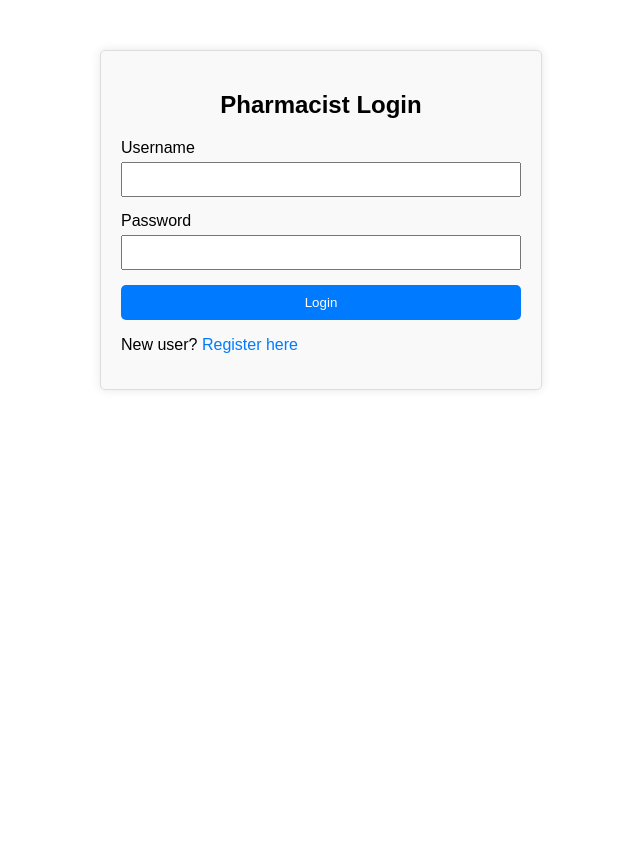
After one commit to Vasnitha16/Pharma_Management, a Flask app: page /login_pharmacist in a window 1280 px wide. The commit adds this page. Shown: the whole page, without its empty margins (319-959 px from the left). Run offline with Flask 3, Linux system fonts and the light colour scheme.

Commit message:
logins regs

```diff
--- a/app.py
+++ b/app.py
@@ -1,81 +1,89 @@
 from flask import Flask, render_template, request, redirect, url_for, flash
 import mysql.connector
-from mysql.connector import Error
+import os
 
 app = Flask(__name__)
-app.secret_key = 'your_secret_key'
+app.secret_key = os.urandom(24)
 
-# Database connection configuration
+# Database connection details
 db_config = {
+    'user': 'root',
+    'password': 'password',
     'host': 'localhost',
-    'user': 'root',
-    'password': 'root',
     'database': 'pharmacy_db'
 }
 
 def get_db_connection():
-    try:
-        connection = mysql.connector.connect(**db_config)
-        if connection.is_connected():
-            return connection
-    except Error as e:
-        print(f"Error: {e}")
-        return None
+    connection = mysql.connector.connect(**db_config)
+    return connection
 
 @app.route('/')
-def home():
-    return """
-    <h1>Welcome to the Pharmacy Database Management System</h1>
-    <nav>
-        <a href='/about'>About Us</a>
-        <a href='/login'>Login</a>
-        <a href='/signup'>Signup</a>
-    </nav>
-    """
-
-@app.route('/about')
 def about():
     return render_template('about.html')
 
-@app.route('/login', methods=['GET', 'POST'])
-def login():
+@app.route('/login_customer', methods=['GET', 'POST'])
+def login_customer():
     if request.method == 'POST':
         username = request.form['username']
         password = request.form['password']
-
         connection = get_db_connection()
         cursor = connection.cursor()
-        cursor.execute("SELECT * FROM pharmacy_users WHERE username = %s AND password = %s", (username, password))
+        cursor.execute("SELECT * FROM pharmacy WHERE username=%s AND password=%s AND role='customer'", (username, password))
         user = cursor.fetchone()
+        cursor.close()
         connection.close()
+        if user:
+            return "Customer logged in successfully!"
+        else:
+            flash('Invalid username or password')
+    return render_template('login_customer.html')
 
-        if user:
-            flash('Login successful!', 'success')
-            return redirect(url_for('home'))
-        else:
-            flash('Invalid credentials, please try again.', 'danger')
-
-    return render_template('login.html')
-
-@app.route('/signup', methods=['GET', 'POST'])
-def signup():
+@app.route('/login_pharmacist', methods=['GET', 'POST'])
+def login_pharmacist():
     if request.method == 'POST':
         username = request.form['username']
         password = request.form['password']
-
         connection = get_db_connection()
         cursor = connection.cursor()
-        try:
-            cursor.execute("INSERT INTO pharmacy_users (username, password) VALUES (%s, %s)", (username, password))
-            connection.commit()
-            flash('Signup successful! Please login.', 'success')
-            return redirect(url_for('login'))
-        except mysql.connector.IntegrityError:
-            flash('Username already exists. Please choose a different username.', 'danger')
-        finally:
-            connection.close()
+        cursor.execute("SELECT * FROM pharmacy WHERE username=%s AND password=%s AND role='pharmacist'", (username, password))
+        user = cursor.fetchone()
+        cursor.close()
+        connection.close()
+        if user:
+            return "Pharmacist logged in successfully!"
+        else:
+            flash('Invalid username or password')
+    return render_template('login_pharmacist.html')
 
-    return render_template('signup.html')
+@app.route('/register_customer', methods=['GET', 'POST'])
+def register_customer():
+    if request.method == 'POST':
+        username = request.form['username']
+        password = request.form['password']
+        connection = get_db_connection()
+        cursor = connection.cursor()
+        cursor.execute("INSERT INTO pharmacy (username, password, role) VALUES (%s, %s, %s)", (username, password, 'customer'))
+        connection.commit()
+        cursor.close()
+        connection.close()
+        flash('Customer registration successful! You can now log in.')
+        return redirect(url_for('login_customer'))
+    return render_template('register_customer.html')
+
+@app.route('/register_pharmacist', methods=['GET', 'POST'])
+def register_pharmacist():
+    if request.method == 'POST':
+        username = request.form['username']
+        password = request.form['password']
+        connection = get_db_connection()
+        cursor = connection.cursor()
+        cursor.execute("INSERT INTO pharmacy (username, password, role) VALUES (%s, %s, %s)", (username, password, 'pharmacist'))
+        connection.commit()
+        cursor.close()
+        connection.close()
+        flash('Pharmacist registration successful! You can now log in.')
+        return redirect(url_for('login_pharmacist'))
+    return render_template('register_pharmacist.html')
 
 if __name__ == '__main__':
     app.run(debug=True)
--- a/static/styles.css
+++ b/static/styles.css
@@ -1,47 +1,109 @@
-/* Styling the body */
-body {
-    font-family: Arial, sans-serif;
-    background-color: #f0f0f5;
+body, html {
     margin: 0;
     padding: 0;
+    height: 100%;
+    font-family: Arial, sans-serif;
+}
+
+.container {
+    display: flex;
+    height: 100%;
+}
+
+.left-half {
+    width: 50%;
+    background-image: url('https://encrypted-tbn0.gstatic.com/images?q=tbn:ANd9GcTQmZ-ZWKacmL3FPvLsgWwcYUtwfyIJpYAPkw&s ');
+    background-size: cover;
+    background-position: center;
+}
+
+.right-half {
+    width: 50%;
+    padding: 20px;
+    display: flex;
+    flex-direction: column;
+    justify-content: space-between;
+}
+
+nav {
+    display: flex;
+    justify-content: flex-start;
+    gap: 10px;
+}
+
+nav a {
+    background-color: #007BFF;
+    color: white;
+    padding: 10px 20px;
+    text-decoration: none;
+    border-radius: 5px;
+}
+
+nav a:hover {
+    background-color: #0056b3;
+}
+
+.content {
+    margin-top: 50px;
+}
+
+h1 {
+    margin-bottom: 20px;
+}
+
+p {
+    margin-bottom: 15px;
+}
+
+.login-container {
+    max-width: 400px;
+    margin: 50px auto;
+    padding: 20px;
+    border: 1px solid #ddd;
+    border-radius: 5px;
+    background-color: #f9f9f9;
+    box-shadow: 0 0 10px rgba(0, 0, 0, 0.1);
+}
+
+.login-container h2 {
+    margin-bottom: 20px;
     text-align: center;
 }
 
-/* Styling the header */
-h1 {
-    color: #2c3e50;
-    font-size: 36px;
-    margin-top: 20px;
+.form-group {
+    margin-bottom: 15px;
 }
 
-/* Styling the navigation menu */
-nav {
-    margin-top: 20px;
+.form-group label {
+    display: block;
+    margin-bottom: 5px;
 }
 
-nav a {
-    text-decoration: none;
-    color: #fff;
-    background-color: #3498db;
-    padding: 10px 20px;
-    margin: 0 10px;
-    border-radius: 5px;
-    font-size: 16px;
+.form-group input {
+    width: 100%;
+    padding: 8px;
+    box-sizing: border-box;
 }
 
-nav a:hover {
-    background-color: #2980b9;
+button {
+    width: 100%;
+    padding: 10px;
+    background-color: #007BFF;
+    color: white;
+    border: none;
+    border-radius: 5px;
+    cursor: pointer;
 }
 
-/* Responsive design for smaller screens */
-@media (max-width: 600px) {
-    h1 {
-        font-size: 28px;
-    }
-    nav a {
-        display: block;
-        margin: 10px 0;
-        padding: 10px;
-        font-size: 14px;
-    }
+button:hover {
+    background-color: #0056b3;
 }
+
+p a {
+    color: #007BFF;
+    text-decoration: none;
+}
+
+p a:hover {
+    text-decoration: underline;
+}
--- /dev/null
+++ b/templates/login_pharmacist.html
@@ -0,0 +1,26 @@
+<!DOCTYPE html>
+<html lang="en">
+<head>
+    <meta charset="UTF-8">
+    <meta name="viewport" content="width=device-width, initial-scale=1.0">
+    <title>Pharmacist Login - Pharmacy Database Management System</title>
+    <link rel="stylesheet" href="{{ url_for('static', filename='styles.css') }}">
+</head>
+<body>
+    <div class="login-container">
+        <h2>Pharmacist Login</h2>
+        <form action="/login_pharmacist" method="post">
+            <div class="form-group">
+                <label for="username">Username</label>
+                <input type="text" id="username" name="username" required>
+            </div>
+            <div class="form-group">
+                <label for="password">Password</label>
+                <input type="password" id="password" name="password" required>
+            </div>
+            <button type="submit">Login</button>
+        </form>
+        <p>New user? <a href="/register_pharmacist">Register here</a></p>
+    </div>
+</body>
+</html>
```
Also changed, not shown: templates/about.html (+27 -38 lines), templates/login.html (deleted, +0 -31 lines), templates/login_customer.html (added, +26 -0 lines), templates/register_customer.html (added, +26 -0 lines), templates/register_pharmacist.html (added, +26 -0 lines), static/medicine.webp (added).
